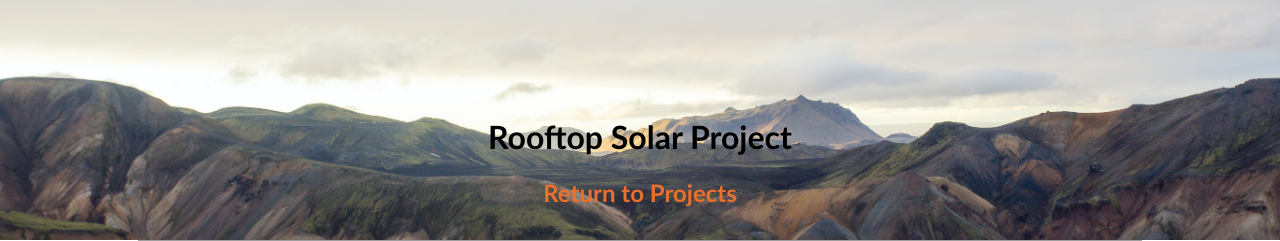
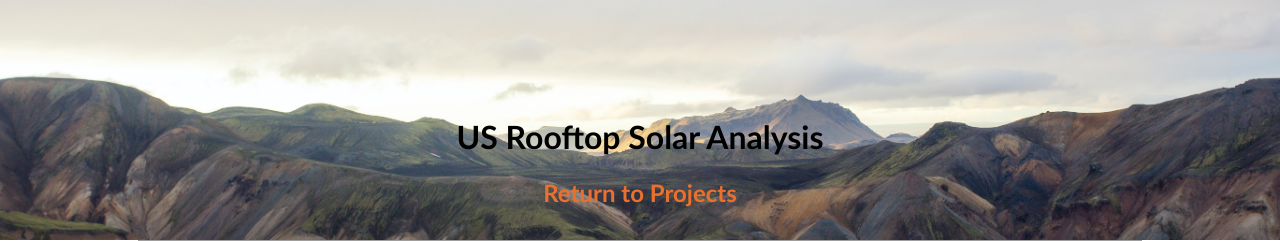
Before and after one commit to jackseagrist/Project_Rooftop_Solar, a Django app: page / in a window 1280 px wide. Shown: the top 241 px of the page. Run offline with Django 3.2, Linux system fonts and the light colour scheme; grey boxes are pictures that could not be loaded.

Commit message:
updated html

```diff
--- a/templates/index.html
+++ b/templates/index.html
@@ -62,7 +62,7 @@
       <div class="header2">
           <div class="header2-inside">
               <header>
-                  <h1 style="font-family:Calibri;text-align:center;color:black;"> Rooftop Solar Project</h1>
+                  <h1 style="font-family:Calibri;text-align:center;color:black;"> US Rooftop Solar Analysis</h1>
                   <h2 style="text-align:center"><a href="https://www.jackseagrist.com/projects" style="font-family:Calibri;text-align:center;color:#eb702d;text-decoration:none;">Return to Projects</a></h2>
               </header>
           </div>
@@ -70,8 +70,8 @@
 
 
     <main>
-        <center><iframe src="https://public.tableau.com/views/Project_Sunroof_Solar_Analysis/Dashboard1?:language=en&:display_count=y&:origin=viz_share_link&publish=no&:showVizHome=no" width="1004" height="1269" frameborder="0"></iframe></center>
-        <h2 style="text-align:center;vertical-align:top;font-family:Calibri">Data obtained for this analysis comes from Google's <a href="https://www.google.com/get/sunroof">Project Sunroof</a></h2>
+        <center><iframe src="https://public.tableau.com/views/Project_Sunroof_Solar_Analysis/Dashboard1?:language=en&:display_count=y&publish=yes&:origin=viz_share_link&publish=no&:showVizHome=no" width="1004" height="1269" frameborder="0"></iframe></center>
+        <h2 style="text-align:center;vertical-align:text-top;font-family:Calibri">Data obtained for this analysis comes from Google's <a href="https://www.google.com/get/sunroof">Project Sunroof</a></h2>
     </main>
 
   </div>
```
